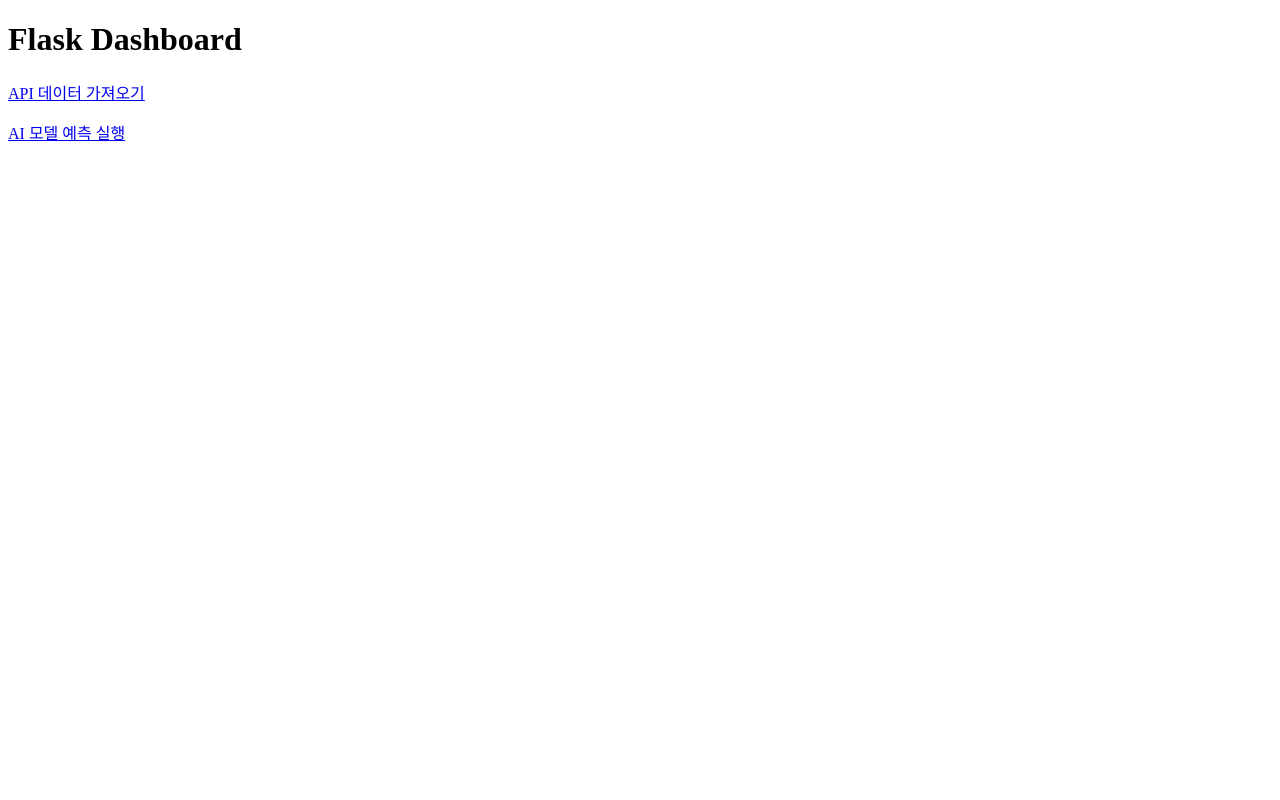
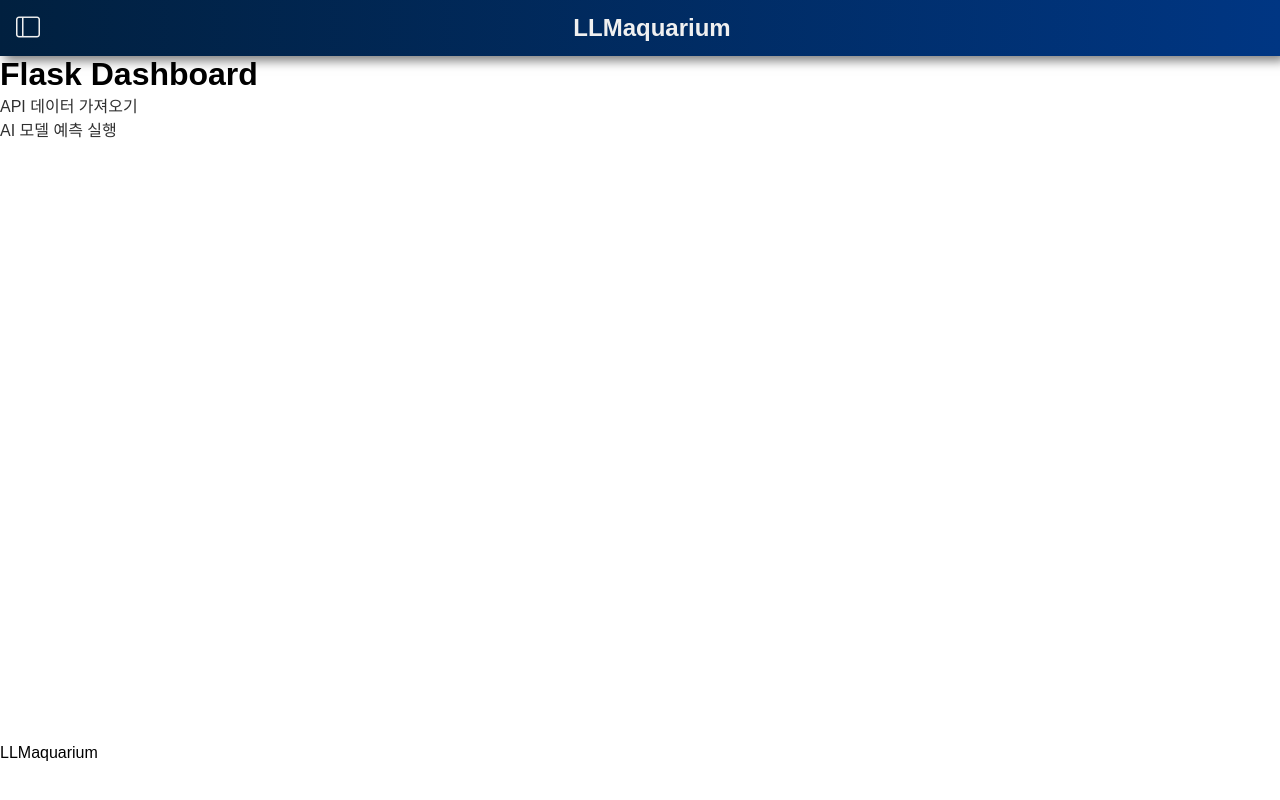
Before and after one commit to JA2PYC/ja2pyc_study_llama, a Flask app: page / in a window 1280 px wide. Run offline with Flask 3, Linux system fonts and the light colour scheme; some libraries are stand-ins or nearby versions.

Commit message:
20250218 header footer

```diff
--- a/dashboard/__init__.py
+++ b/dashboard/__init__.py
@@ -4,6 +4,7 @@ from flask import Flask
 from dashboard.routes.home import home_bp
 from dashboard.routes.api import api_bp
 from dashboard.routes.model import model_bp
+from dashboard.routes.static import static_bp
 
 # Flask 앱 생성 및 블루프린트 등록
 def create_app():
@@ -12,5 +13,6 @@ def create_app():
     app.register_blueprint(home_bp)
     app.register_blueprint(api_bp, url_prefix="/api")
     app.register_blueprint(model_bp, url_prefix="/model")
+    app.register_blueprint(static_bp, url_prefix="/static")
 
     return app
--- /dev/null
+++ b/dashboard/static/css/base_style.css
@@ -0,0 +1,33 @@
+:root {
+    --color-1: #044BD9;
+    --color-2: #0476d9;
+    --color-4: #01203F;
+    --color-3: #04B2D9;
+    --color-5: #003683;
+}
+* {
+    box-sizing: border-box;
+    padding: 0;
+    margin: 0;
+}
+
+a,
+a:link,
+a:hover,
+a:active {
+    color:#303030;
+    text-decoration: none;
+}
+
+body {
+    width: 100vw;
+    height: 100vh;
+    font-family: 'Noto Sans KR', 'Arial', sans-serif;
+}
+
+main {
+    height: calc(100vh - 3.5rem - 3.5rem);
+    margin: 0 auto;
+    overflow: hidden;
+    overflow-y: auto;
+}
--- /dev/null
+++ b/dashboard/static/css/header.css
@@ -0,0 +1,26 @@
+header {
+    width: 100%;
+    height: 3.5rem;
+    background: linear-gradient(to right, #01203F, #003683);
+    box-shadow: 5px 5px 10px rgba(0, 0, 0, 0.5);
+    font-size: 1.5rem;
+    font-weight: 600;
+    color: #f0f0f0;
+    overflow: hidden;
+}
+
+header a,
+header a:link,
+header a:hover,
+header a:active {
+    color: #f0f0f0;
+}
+
+.header_container {
+    display: flex;
+    align-items: center;
+    justify-content: space-between;
+    width: 100%;
+    height: 100%;
+    padding: 0 1rem;
+}
--- a/dashboard/templates/index.html
+++ b/dashboard/templates/index.html
@@ -2,27 +2,20 @@
 <html lang="ko">
 
 <head>
-    <meta charset="UTF-8">
-    <meta name="keywords" content="llm, llama, ollama">
-    <meta name="description" content="LLM Model Web UI">
-    <meta name="author" content="JA2PYC">
-    <meta name="viewport" content="width=device-width, initial-scale=1.0">
-    <meta http-equiv="Content-Type" content="text/html;charset=UTF-8">
-    <meta http-equiv="Copyright" content="JA2PYC" />
     <title>Dashboard</title>
-
+    {% include '/partials/head_script.html' %}
 </head>
 
 <body>
+    {% include '/partials/header.html' %}
     <main>
-        <div class="header"></div>
         <div class="main_container">
             <h1>Flask Dashboard</h1>
             <p><a href="/api/data">API 데이터 가져오기</a></p>
             <p><a href="/model/predict">AI 모델 예측 실행</a></p>
         </div>
-        <div class="footer"></div>
     </main>
+    {% include '/partials/footer.html' %}
 </body>
 
 </html>
--- /dev/null
+++ b/dashboard/templates/partials/footer.html
@@ -0,0 +1,7 @@
+<footer>
+    <div class="footer_container">
+        <div class="footer_left">LLMaquarium</div>
+        <div class="footer_center"></div>
+        <div class="footer_right"></div>
+    </div>
+</footer>
--- /dev/null
+++ b/dashboard/templates/partials/head_script.html
@@ -0,0 +1,23 @@
+<!-- Meta -->
+<meta charset="UTF-8">
+<meta name="keywords" content="llm, llama, ollama">
+<meta name="description" content="LLM Model Web UI">
+<meta name="author" content="JA2PYC">
+<meta name="viewport" content="width=device-width, initial-scale=1.0">
+<meta http-equiv="Content-Type" content="text/html;charset=UTF-8">
+<meta http-equiv="Copyright" content="JA2PYC" />
+
+<!-- JQuery -->
+<script src="https://code.jquery.com/jquery-3.7.1.min.js"></script>
+
+<!-- Bootstrap -->
+<link rel="stylesheet" href="/node_modules/bootstrap-icons/font/bootstrap-icons.css">
+
+<!-- Base Style -->
+<link rel="stylesheet" href="{{url_for('static', filename='css/base_style.css')}}">
+
+<!-- Header -->
+<link rel="stylesheet" href="{{url_for('static', filename='css/header.css')}}">
+
+<!-- Footer -->
+<link rel="stylesheet" href="{{url_for('static', filename='css/footer.css')}}">
--- /dev/null
+++ b/dashboard/templates/partials/header.html
@@ -0,0 +1,11 @@
+<header>
+    <div class="header_container">
+        <div class="header_left">
+            <i class="bi bi-layout-sidebar"></i>
+        </div>
+        <div class="header_center">
+            <a href="/">LLMaquarium</a>
+        </div>
+        <div class="header_right"></div>
+    </div>
+</header>
```
Also changed, not shown: dashboard/routes/static.py (added, +8 -0 lines), package.json (added, +7 -0 lines), dashboard/static/css/footer.css (added), package-lock.json (added), 1 other file.
